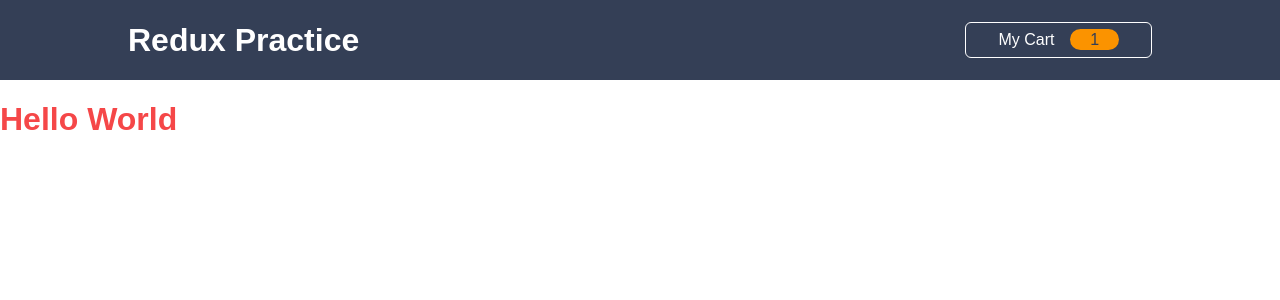
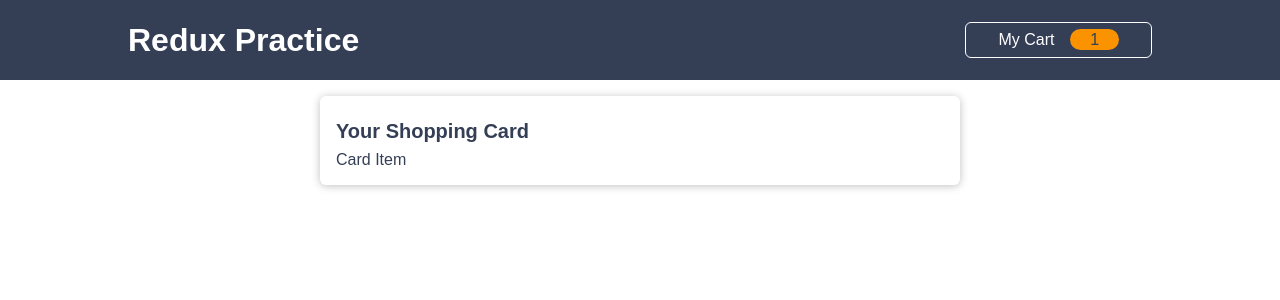
Before and after one commit to PythonDjangoJavascript/Redux_intermediate_prac, a React (Create React App) app: page / in a window 1280 px wide. Shown: the top 300 px of the page. Built offline with nearby package versions, Linux system fonts and the light colour scheme.

Commit message:
card and Cart Module added

```diff
--- a/src/App.js
+++ b/src/App.js
@@ -1,9 +1,10 @@
 import Layout from "./components/Layout/Layout";
+import Cart from "./components/Cart/Cart";
 
 function App() {
   return (
     <Layout>
-      <h1>Hello World</h1>
+      <Cart />
     </Layout>
   );
 }
--- a/src/components/Cart/Cart.jsx
+++ b/src/components/Cart/Cart.jsx
@@ -0,0 +1,17 @@
+import classes from "./Cart.module.css"
+
+import Card from "../UI/Card"
+
+
+const Cart = () => {
+    return (
+        <Card className={classes.cart}>
+            <h2>Your Shopping Card</h2>
+            <ul>
+                <li>Card Item</li>
+            </ul>
+        </Card>
+    )
+}
+
+export default Cart
--- a/src/components/Cart/Cart.module.css
+++ b/src/components/Cart/Cart.module.css
@@ -0,0 +1,16 @@
+.cart {
+    max-width: 30rem;
+    background-color: white;
+    color: #343F56;
+}
+
+.cart h2 {
+    font-size: 1.25rem;
+    margin: 0.5rem 0;
+}
+
+.cart ul {
+    list-style: none;
+    padding: 0;
+    margin: 0;
+}
--- a/src/components/UI/Card.jsx
+++ b/src/components/UI/Card.jsx
@@ -0,0 +1,11 @@
+import classes from "./Card.module.css"
+
+const Card = (props) => {
+    return (
+        <section className={`${classes.card} ${props.className ? props.className : ''}`}>
+            {props.children}
+        </section>
+    )
+}
+
+export default Card
--- a/src/components/UI/Card.module.css
+++ b/src/components/UI/Card.module.css
@@ -0,0 +1,9 @@
+.card {
+    margin: 1rem auto;
+    border-radius: 6px;
+    background-color: white;
+    padding: 1rem;
+    width: 90%;
+    max-width: 40rem;
+    box-shadow: 0 1px 8px rgba(0, 0, 0, 0.25);
+}
```
Also changed, not shown: src/components/Cart/CartItem.jsx (added), src/components/Cart/CartItem.module.css (added).
